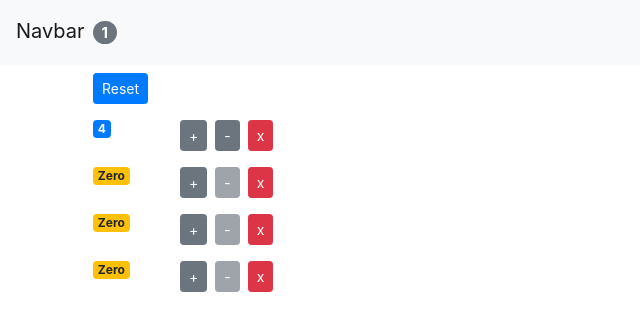
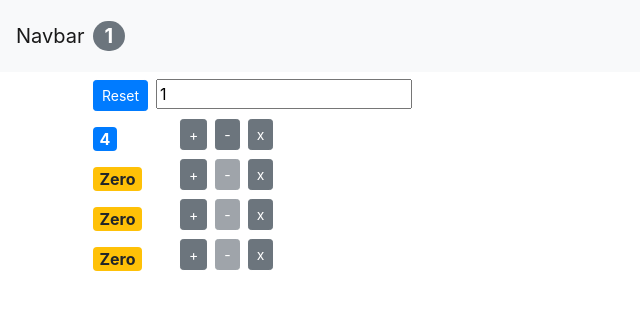
Before and after one commit to ahmedalhosary67/react-trainning, a React (Create React App) app: page / in a window 1280 px wide. Shown: the top 330 px of the page, without its empty margins (0-640 px from the left). Built offline with nearby package versions, Linux system fonts and the light colour scheme.

Commit message:
update hooks

```diff
--- a/src/App.css
+++ b/src/App.css
@@ -44,3 +44,6 @@
   height: 100px;
   background-color: blue;
 }
+.badge {
+  font-size: 100% !important;
+}
--- a/src/App.js
+++ b/src/App.js
@@ -12,23 +12,21 @@ const App = () => {
     { id: 4, value: 0 },
   ]);
 
-  const handleIncreament = (counter) => {
-    counter.value++;
-    setCounters([...counters]);
-  };
-  const handleDecreament = (counter) => {
-    if (counter.value > 0) {
-      counter.value--;
+  const handleIncreament = (counter, amount, e) => {
+    console.log(e);
+    if (counter.value + 1 * +amount.current.value <= 10) {
+      counter.value = counter.value + 1 * +amount.current.value;
       setCounters([...counters]);
     }
   };
-  // handleIncreament = (counter) => {
-  //     const counters = [ ...counters ];
-  //     const Index = counters.indexOf(counter);
-  //     counters[Index] = { ...counter };
-  //     counters[Index].value++;
-  //     setCounters(counters);
-  // }
+
+  const handleDecreament = (counter, amount, e) => {
+    console.log(e.target.getBoundingClientRect().left);
+    if (counter.value - 1 * +amount.current.value >= 0) {
+      counter.value = counter.value - 1 * +amount.current.value;
+      setCounters([...counters]);
+    }
+  };
 
   const handleReset = () => {
     const myArry = counters.map((c) => {
--- /dev/null
+++ b/src/components/button.js
@@ -0,0 +1,13 @@
+import React from "react";
+
+export const Button = React.memo(({ label, countfn, disabled = false }) => {
+  return (
+    <button
+      onClick={countfn}
+      className="btn btn-secondary mr-2 btn-sm"
+      disabled={disabled}
+    >
+      {label}
+    </button>
+  );
+});
--- a/src/components/counter.jsx
+++ b/src/components/counter.jsx
@@ -1,16 +1,20 @@
 import React, { useEffect } from "react";
+import { Button } from "./button";
 
 const Counter = (props) => {
-  const { onIncreament, onDecreament, onDelete, counter } = props;
+  const { onIncreament, onDecreament, onDelete, counter, counters, amount } = props;
+
   useEffect(() => {
-    console.log("hello 2");
-    document.title = `counter app ${counter}`;
-    return () => {
-        setTimeout(() => {
-            console.log("clear");
-        }, 1000);
-    }
+    document.title = `counter no(${counter.id}) = ${counter.value} `;
+    setTimeout(() => {
+      document.title = `counters = ${counters.length}`;
+    }, 1000);
   }, [counter.value]);
+
+  useEffect(() => {
+    document.title = `counters = ${counters.length}`;
+  }, [counters.length]);
+
   return (
     <div>
       <div className="row">
@@ -20,25 +24,9 @@ const Counter = (props) => {
           </span>
         </div>
         <div className="col">
-          <button
-            onClick={() => onIncreament(counter)}
-            className="btn btn-secondary btn-sm"
-          >
-            +
-          </button>
-          <button
-            onClick={() => onDecreament(counter)}
-            className="btn btn-secondary btn-sm m-2"
-            disabled={counter.value === 0 ? "disabled" : ""}
-          >
-            -
-          </button>
-          <button
-            onClick={() => onDelete(counter.id)}
-            className="btn btn-danger btn-sm "
-          >
-            x
-          </button>
+          <Button countfn={(e) => onIncreament(counter, amount, e)} label="+" />
+          <Button countfn={(e) => onDecreament(counter, amount, e)} label="-" disabled={counter.value === 0 ? "disabled" : ""} />
+          <Button countfn={() => onDelete(counter.id)} label="x" />
         </div>
       </div>
     </div>
--- a/src/components/counters.jsx
+++ b/src/components/counters.jsx
@@ -1,17 +1,17 @@
-import React, { useEffect } from "react";
+import React, { useEffect, useRef } from "react";
 import Counter from "./counter";
 
 const Counters = (props) => {
   const { onReset, onDelete, onDecreament, onIncreament, counters } = props; // INSTEAD of repeating this.props with every event
-  useEffect(()=>{
-      console.log("hello 1");
-  }, [])
+  const inputv = useRef();
+
 
   return (
     <div>
       <button onClick={onReset} className="btn btn-primary btn-sm m-2">
         Reset
       </button>
+      <input type="number" ref={inputv} defaultValue="1" min={0} />
       {counters.map((counter) => (
         <Counter
           key={counter.id}
@@ -19,6 +19,8 @@ const Counters = (props) => {
           onIncreament={onIncreament}
           onDecreament={onDecreament}
           counter={counter}
+          counters={counters}
+          amount={inputv}
         />
       ))}
     </div>
```
